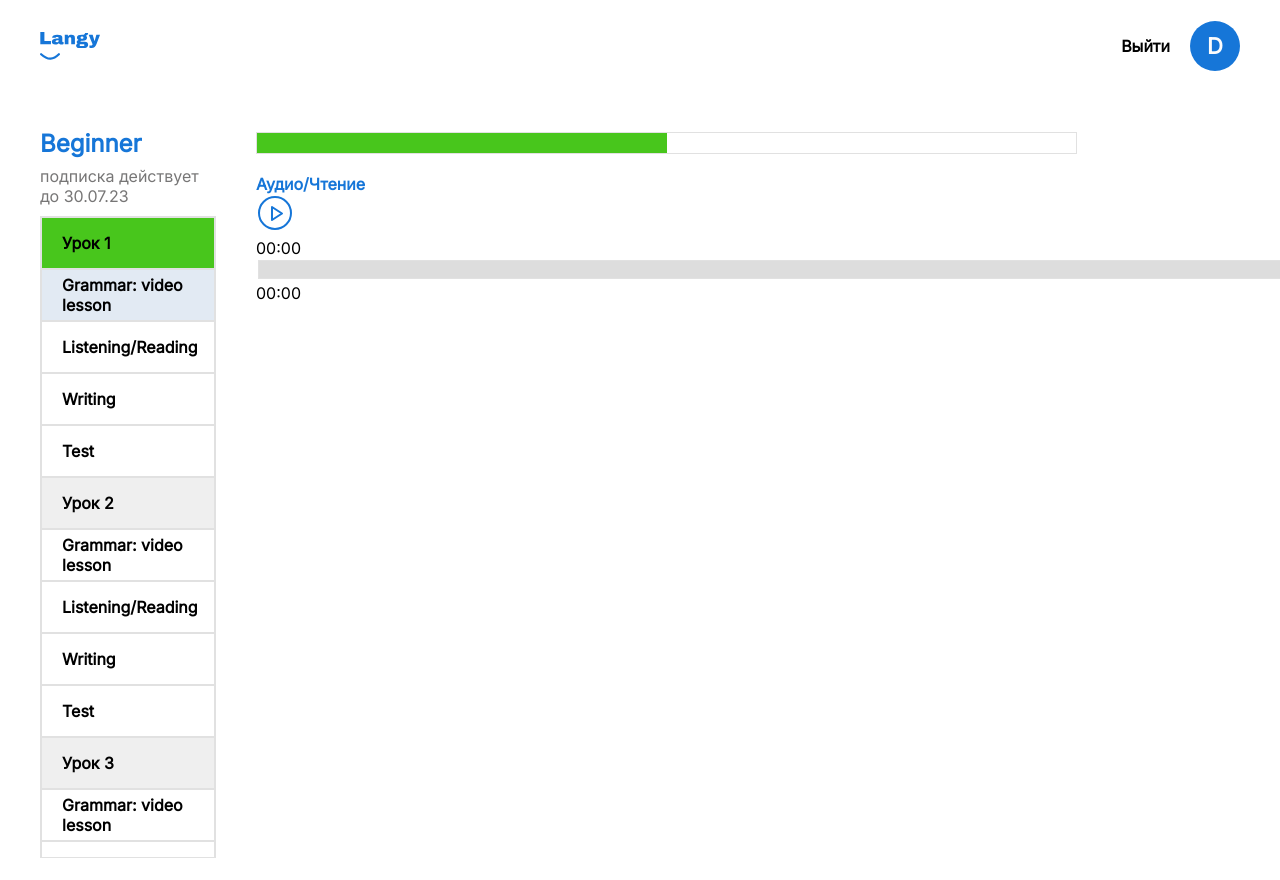
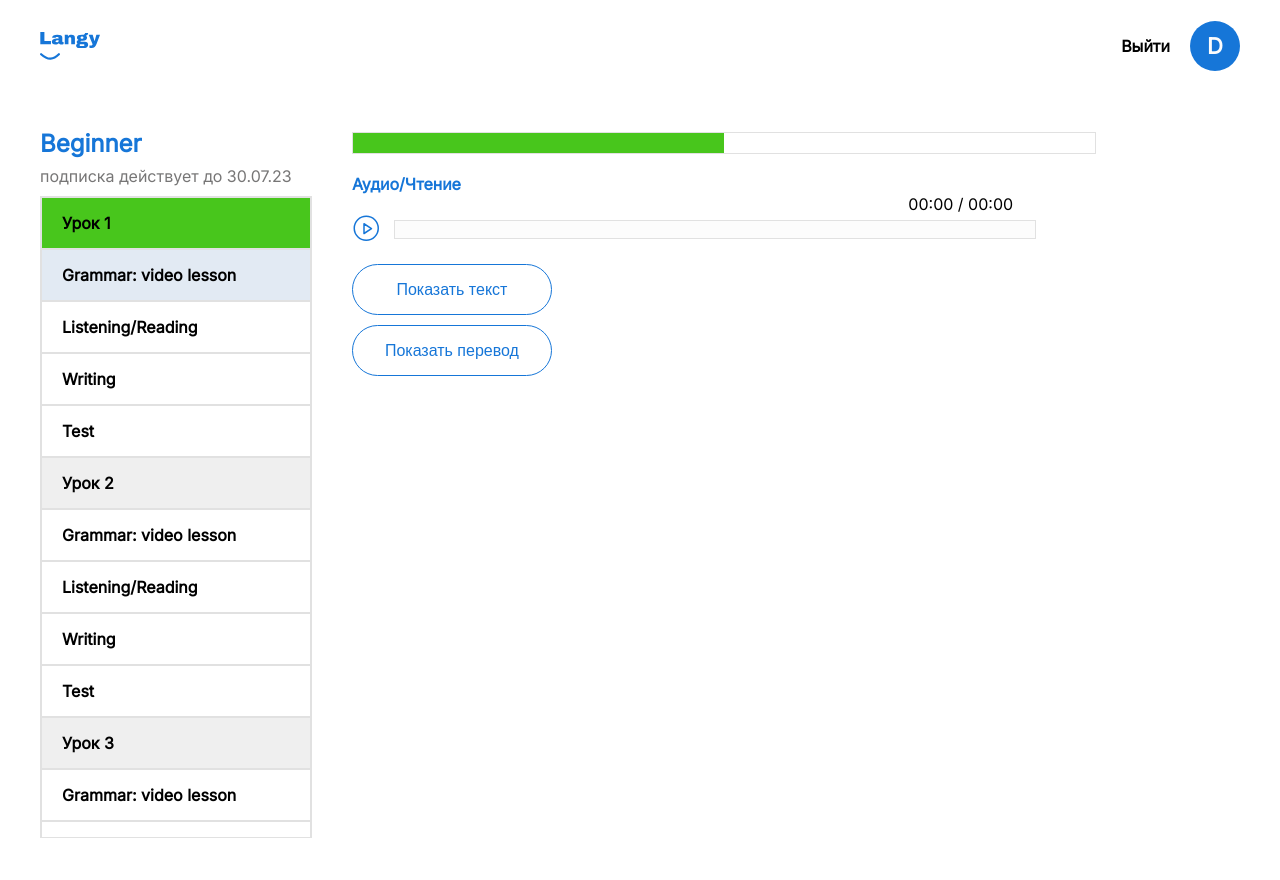
Before and after one commit to DiyazMukhanov/langy-website, a Next.js app: page /lessons/lesson1/audio in a window 1280 px wide. Shown: the top 880 px of the page. Built offline with nearby package versions, Linux system fonts and the light colour scheme.

Commit message:
Audio lesson progress

```diff
--- a/components/Button/button.module.scss
+++ b/components/Button/button.module.scss
@@ -34,6 +34,16 @@
     color: var(--color-primary);
     font-size: 18px;
     border-radius: 10px;
+    border: solid var(--color-primary) 1px;
+ }
+
+ .standardMiddleOutlined {
+    width: 200px;
+    height: 51px;
+    background-color: transparent;
+    color: var(--color-primary);
+    font-size: 16px;
+    border-radius: 40px;
     border: solid var(--color-primary) 1px;
  }
 
--- a/layouts/Lessons/AudioLessonLayout.jsx
+++ b/layouts/Lessons/AudioLessonLayout.jsx
@@ -6,6 +6,7 @@ import styles from "./AudioLessonLayout.module.scss";
 import Pause from "../../public/images/Pause.svg";
 import Play from "../../public/images/Play.svg";
 import Image from "next/image";
+import { Button } from "@/components/Button";
 
 const AudioLessonLayout = () => {
   const [isPlaying, setIsPlaying] = useState(false)
@@ -35,7 +36,7 @@ const AudioLessonLayout = () => {
     return '00:00';
   };
 
-  //Pause
+  //Pause correction
   const progressUpdate = useCallback(() => {
     const currentTime = audioRef.current.currentTime;
     setTimeProgress(currentTime);
@@ -58,7 +59,7 @@ const AudioLessonLayout = () => {
       }
     }
   }, [isPlaying, audioRef, progressUpdate, hasWindow]);
-  //End Pause
+  //End Pause correction
 
   const repeat = useCallback(() => {
     const currentTime = audioRef.current.currentTime;
@@ -100,16 +101,23 @@ const AudioLessonLayout = () => {
       <LessonLayout lessonsSummary={lessonsSummary} chapter="audio">
 
          {hasWindow && <audio src="/audio/one.mp3" ref={audioRef} preload="metadata" onLoadedMetadata={onLoadedMetadata}/>}
-         <div className={styles.controls}>
+
+
+
+
+         <div className={styles.progress}>
+            <div className={styles.time}>
+            <span>{formatTime(timeProgress)} / {formatTime(duration)}</span>
+            </div>
+
+            <div className={styles.rangeContainer}>
                 <Image
                 priority
                 src={isPlaying ? Pause : Play}
+                width={30}
                 onClick={togglePlayPause}
+                className={styles.play}
                 />
-         </div>
-         <div className={styles.progress}>
-         <span>{formatTime(timeProgress)}</span>
-         <div className={styles.rangeContainer}>
                 <input
                 type="range"
                 className={styles.rangeSlider}
@@ -121,7 +129,11 @@ const AudioLessonLayout = () => {
                 }}
                 />
             </div>
-         <span>{formatTime(duration)}</span>
+         </div>
+
+         <div className={styles.textButtons}>
+            <Button variant="standardMiddleOutlined">Показать текст</Button>
+            <Button variant="standardMiddleOutlined">Показать перевод</Button>
          </div>
 
 
--- a/layouts/Lessons/AudioLessonLayout.module.scss
+++ b/layouts/Lessons/AudioLessonLayout.module.scss
@@ -1,33 +1,42 @@
 
-.audioContainer {
-    border: solid red 1px;
+.progress {
+    // border: solid red 1px;
 }
 
-.progressBarContainer {
-    width: 300px; /* Set your desired width for the progress bar */
-    height: 10px; /* Set the height of the progress bar */
-    background-color: #ddd; /* Set the background color of the progress bar container */
+.time {
+    display: flex;
+    width: 54vw;
+    justify-content: flex-end;
+
+    & span {
+        margin-right: 30px;
+    }
+
+}
+
+.play {
     cursor: pointer;
-  }
+}
 
-  .progressBar {
-    height: 100%;
-    background-color: #007bff; /* Set the color of the progress bar */
-    width: 0; /* The width will be updated dynamically using JavaScript */
-  }
+.rangeContainer {
+    width: 54vw;
+    display: flex;
+    align-items: center;
+    gap: 10px;
+}
 
-  .rangeSlider {
-    width: 80vw;
+.rangeSlider {
+    width: 50vw;
     height: 17px;
     border: solid var(--color-grey) 1px;
     background-color: var(--color-white);
     appearance: none;
     outline: none;
-    background-image: linear-gradient(to right, #007bff 0%, #007bff calc((100% * var(--current-time)) / var(--duration)), #ddd calc((100% * var(--current-time)) / var(--duration)), #ddd 100%);
-
+    background-image: linear-gradient(to right, #007bff 0%, #007bff calc((100% * var(--current-time)) / var(--duration)), var(--color-white) calc((100% * var(--current-time)) / var(--duration)), var(--color-white) 100%);
+    cursor: pointer;
   }
 
-  .rangeSlider::-webkit-slider-thumb {
+.rangeSlider::-webkit-slider-thumb {
     appearance: none;
     width: 16px;
     height: 16px;
@@ -46,7 +55,7 @@
   border: none;
   }
 
-  .rangeSlider::-moz-range-thumb {
+.rangeSlider::-moz-range-thumb {
     width: 16px;
     height: 16px;
     border: none;
@@ -64,3 +73,10 @@
   background: transparent;
   border: none;
   }
+
+.textButtons {
+    margin-top: 20px;
+    display: flex;
+    flex-direction: column;
+    gap: 10px;
+}
```
Lines whose indentation alone changed are shown as unchanged.
